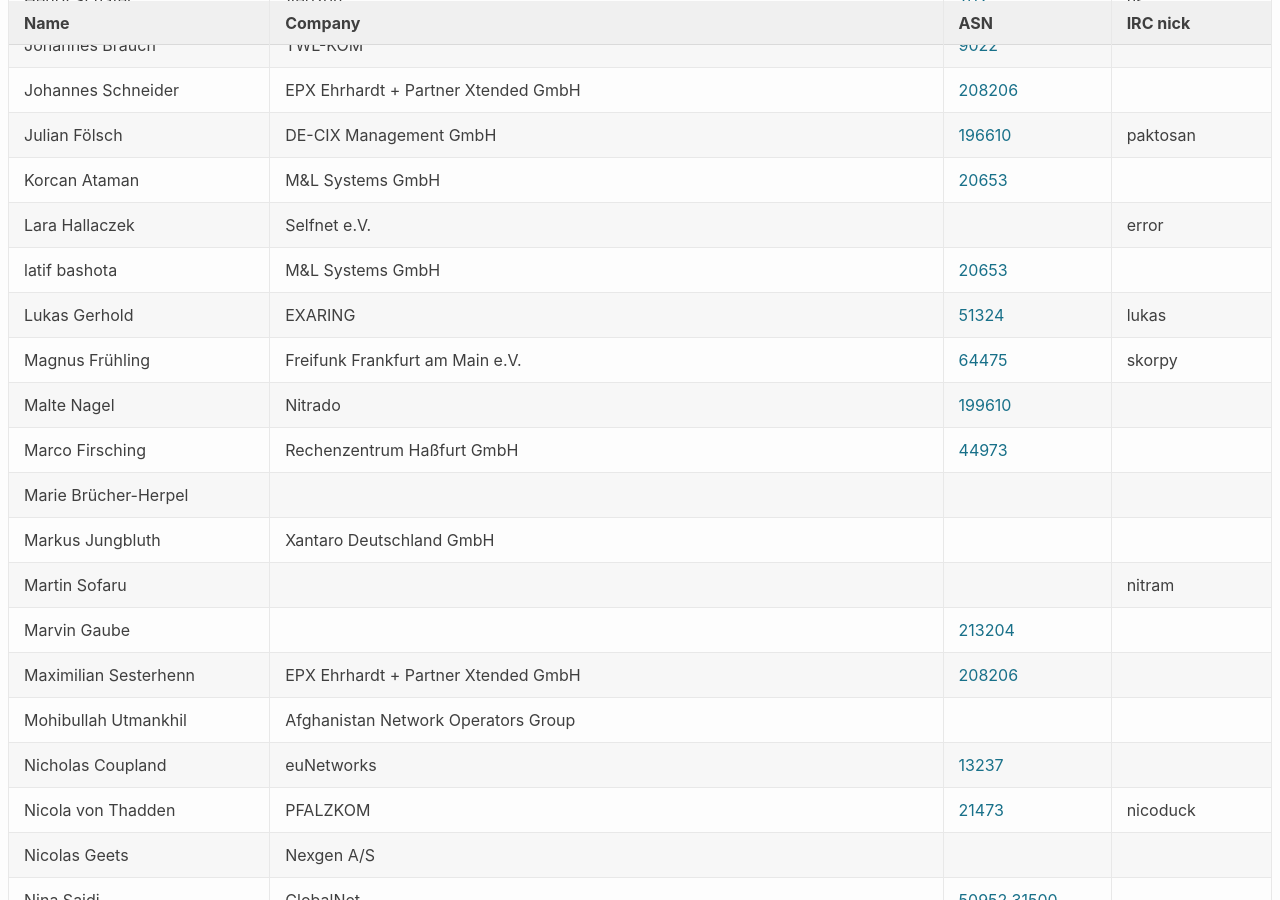
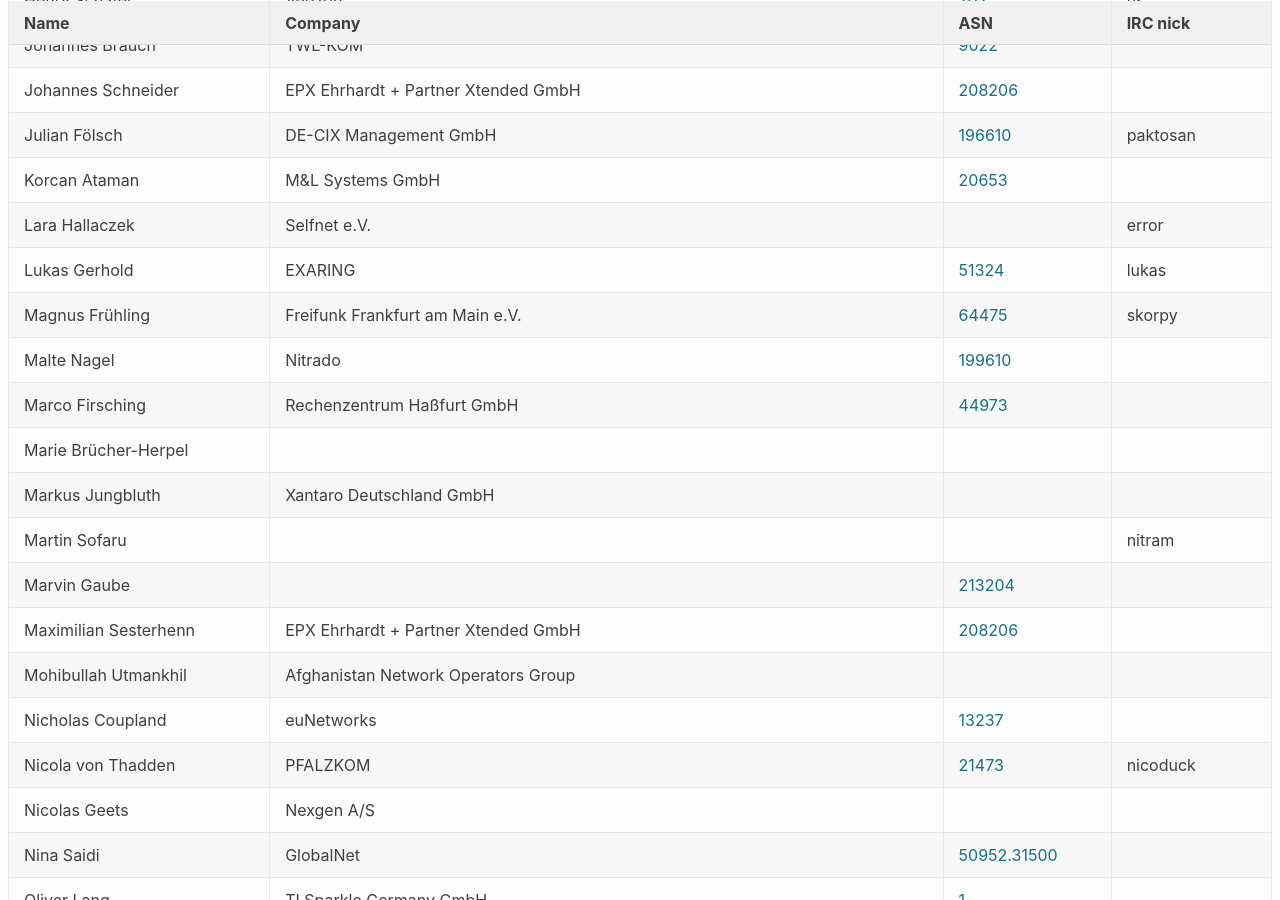
Before and after one commit to denog/pretix-attendeelist, a Jekyll site: the page built from denogmeetup24-01/index.markdown, in a window 1280 px wide and 900 px high, scrolled down 706 px. Built offline with Jekyll 4.4.1, drawn with Linux system fonts in a browser that asks for light colours.

Commit message:
Latest data: Tue Feb  6 19:47:49 UTC 2024

```diff
--- a/_data/attendees_denogmeetup24-01.json
+++ b/_data/attendees_denogmeetup24-01.json
@@ -118,12 +118,6 @@
     "company": "Selfnet e.V.",
     "irc": "error",
     "asn": null
-  },
-  {
-    "name": "latif bashota",
-    "company": "M&L Systems GmbH",
-    "irc": null,
-    "asn": "20653"
   },
   {
     "name": "Lukas Gerhold",
```
